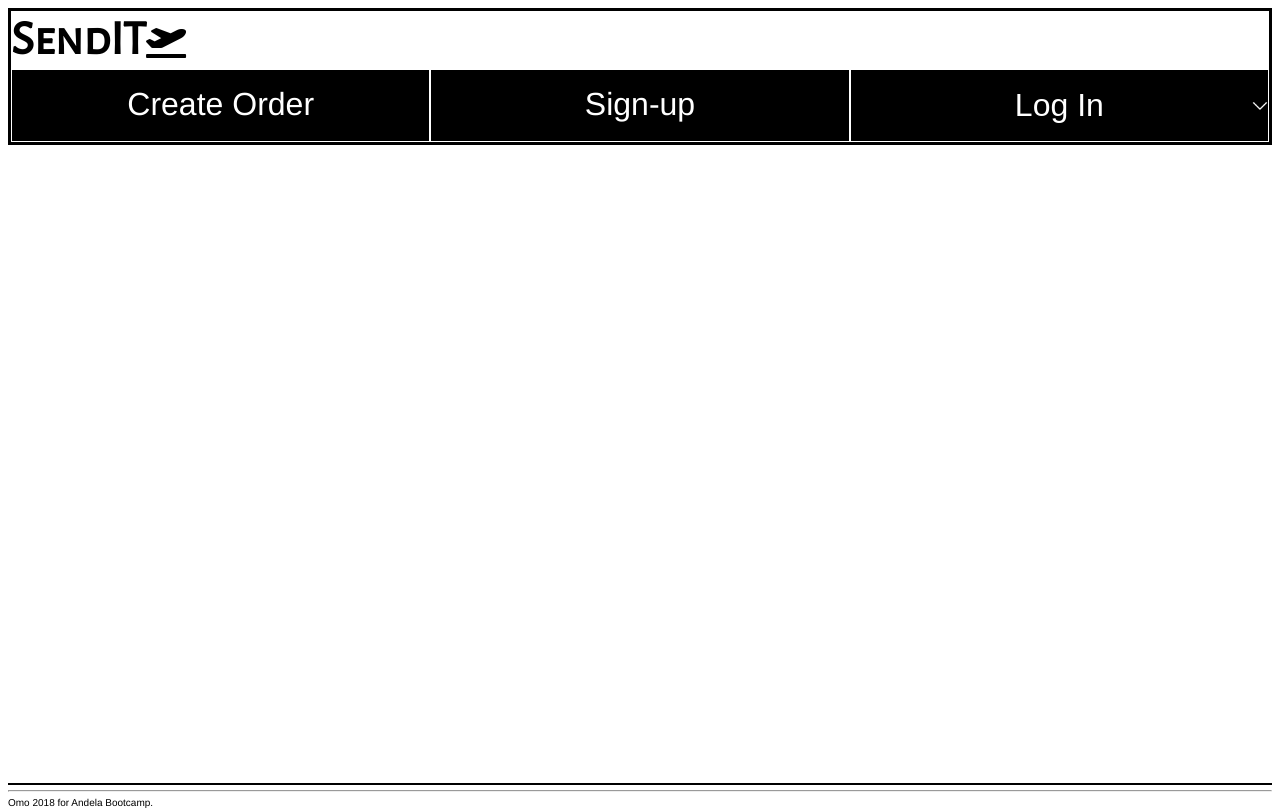
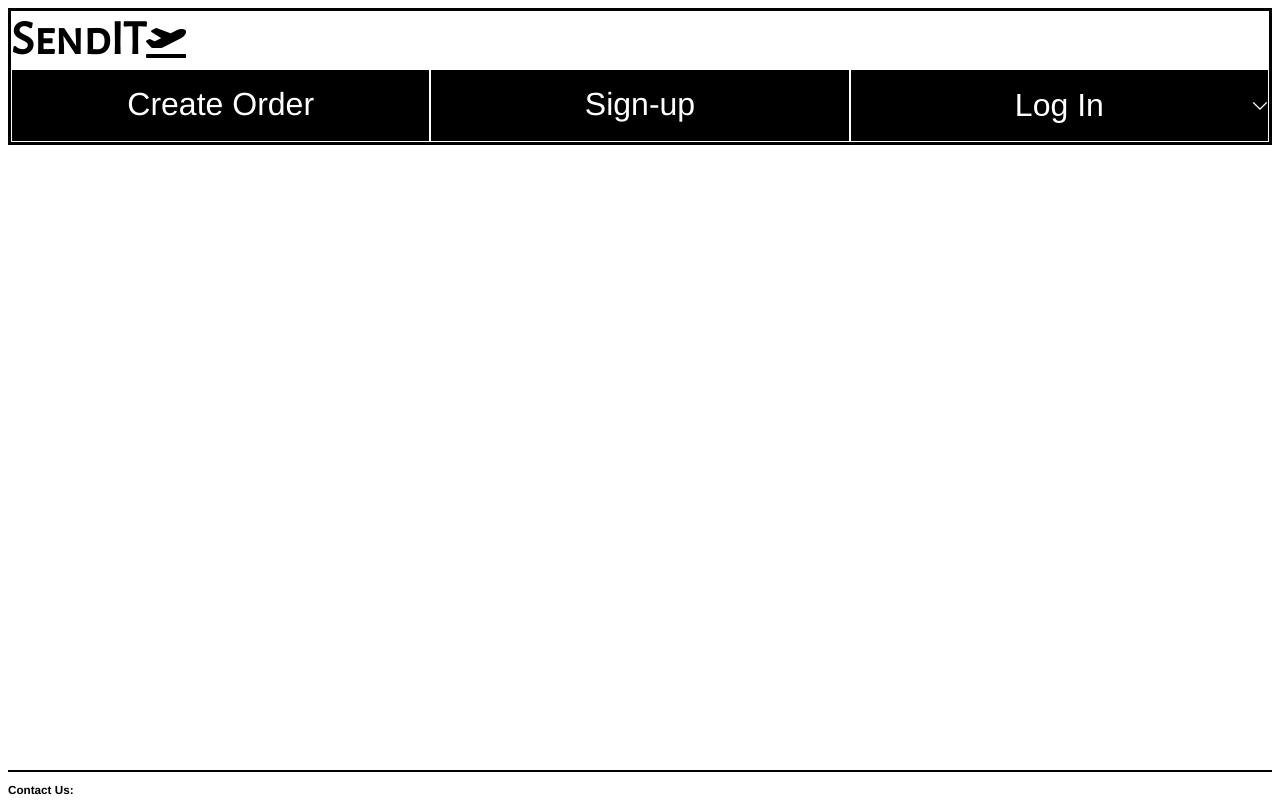
Before and after one commit to omoefe-dukuye/SendIT, a plain HTML site: page UI/index.html in a window 1280 px wide. Drawn offline with Linux system fonts and the light colour scheme; files whose address does not match are found by name; a web font is replaced by a local one.

Commit message:
Fix index page footer

```diff
--- a/UI/index.html
+++ b/UI/index.html
@@ -32,8 +32,7 @@
 
     </main>
     <footer>
-      <hr>
-      Omo 2018 for Andela Bootcamp.
+      <h3>Contact Us:</h3>
     </footer>
   </body>
 </html>
```
